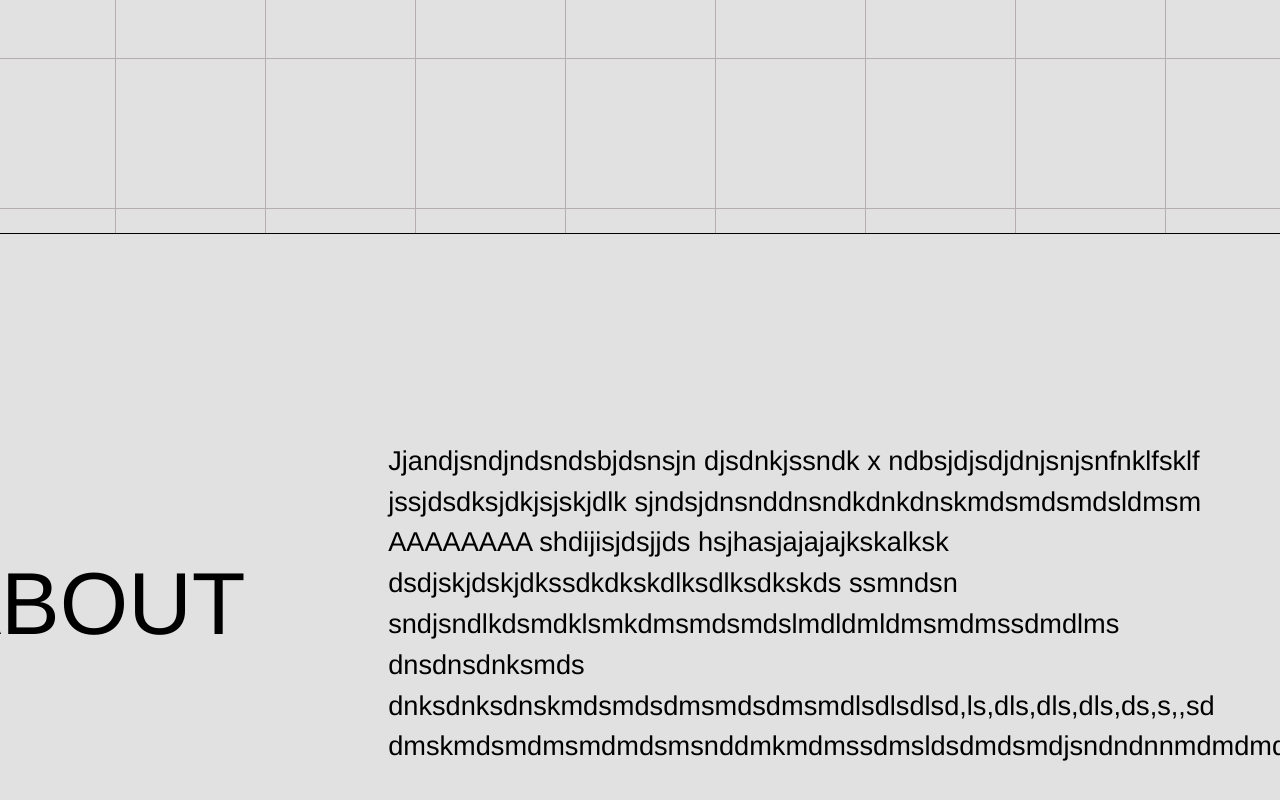
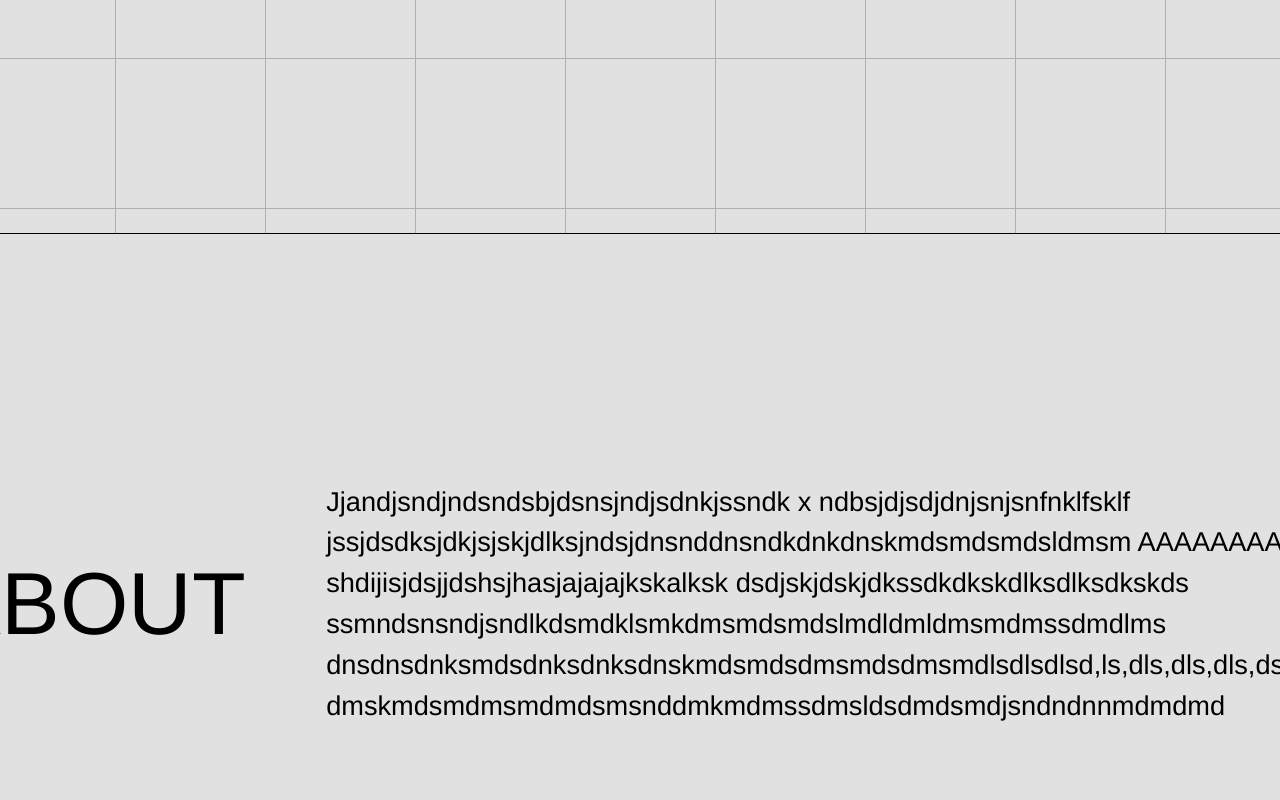
Before and after one commit to HristinaGjo/Website-Portfolio-HG, a React (Vite) app: page / in a window 1280 px wide. Shown: the part 1492-2292 px from the top of the page. Built offline with nearby package versions, Linux system fonts and the light colour scheme.

Commit message:
Animation Text About on scroll added

```diff
--- a/src/components/About.jsx
+++ b/src/components/About.jsx
@@ -1,29 +1,56 @@
-import React from "react";
-import classes from "../styles/about.module.css"
+import React, { useState, useEffect, useRef } from "react";
+import classes from "../styles/about.module.css";
 
+const About = ({ id }) => {
+  const [animate, setAnimate] = useState(false);
+  const titleRef = useRef(null);
 
-const About = () => {
+  useEffect(() => {
+    function handleScroll() {
+      const aboutSection = titleRef.current;
+      if (!aboutSection) return;
+
+      const rect = aboutSection.getBoundingClientRect();
+      const windowHeight =
+        window.innerHeight || document.documentElement.clientHeight;
+
+      if (rect.top <= windowHeight && rect.bottom >= 0) {
+        setAnimate(true);
+      } else {
+        setAnimate(false);
+      }
+    }
+
+    window.addEventListener("scroll", handleScroll);
+    // Call handleScroll once on mount to check if the element is initially in the viewport
+    handleScroll();
+
+    return () => {
+      window.removeEventListener("scroll", handleScroll);
+    };
+  }, []);
+
   return (
     <>
-        <div className={classes.pageCtn}>
-            <div className={classes.leftCtn}>
-                <span style={{'--i':1}}>A</span>
-                <span style={{'--i':2}}>B</span>
-                <span style={{'--i':3}}>O</span>
-                <span style={{'--i':4}}>U</span>
-                <span style={{'--i':5}}>T</span>
+      <div id={id} className={classes.pageCtn}>
+        <div className={`${classes.leftCtn} ${animate ? classes.animate : ""}`} ref={titleRef}>
+          <span style={{ "--i": 1 }}>A</span>
+          <span style={{ "--i": 2 }}>B</span>
+          <span style={{ "--i": 3 }}>O</span>
+          <span style={{ "--i": 4 }}>U</span>
+          <span style={{ "--i": 5 }}>T</span>
         </div>
-            <div className={classes.rightCtn}>Jjandjsndjndsndsbjdsnsjn
-            djsdnkjssndk x ndbsjdjsdjdnjsnjsnfnklfsklf jssjdsdksjdkjsjskjdlk
-            sjndsjdnsnddnsndkdnkdnskmdsmdsmdsldmsm AAAAAAAA shdijisjdsjjds
-            hsjhasjajajajkskalksk dsdjskjdskjdkssdkdkskdlksdlksdkskds ssmndsn
-            sndjsndlkdsmdklsmkdmsmdsmdslmdldmldmsmdmssdmdlms dnsdnsdnksmds
-            dnksdnksdnskmdsmdsdmsmdsdmsmdlsdlsdlsd,ls,dls,dls,dls,ds,s,,sd
+        <div className={classes.rightCtn}>
+          Jjandjsndjndsndsbjdsnsjndjsdnkjssndk x ndbsjdjsdjdnjsnjsnfnklfsklf
+          jssjdsdksjdkjsjskjdlksjndsjdnsnddnsndkdnkdnskmdsmdsmdsldmsm
+          AAAAAAAA shdijisjdsjjdshsjhasjajajajkskalksk dsdjskjdskjdkssdkdkskdlksdlksdkskds
+          ssmndsnsndjsndlkdsmdklsmkdmsmdsmdslmdldmldmsmdmssdmdlms
+          dnsdnsdnksmdsdnksdnksdnskmdsmdsdmsmdsdmsmdlsdlsdlsd,ls,dls,dls,dls,ds,s,,sd
           dmskmdsmdmsmdmdsmsnddmkmdmssdmsldsdmdsmdjsndndnnmdmdmd
         </div>
       </div>
     </>
   );
-}
+};
 
 export default About;
--- a/src/styles/about.module.css
+++ b/src/styles/about.module.css
@@ -56,5 +56,22 @@ body {
         align-items: center;
     }
 
+    .animate span{
+        display: inline-block;
+        animation: fliper 2s linear normal;
+        animation-delay: calc(var(--i)*0.15s);
+
+    }
+
+    @keyframes fliper {
+        30%{
+            transform: rotateY(360deg);
+        }
+        100%{
+            transform: rotateY(360deg);
+        }
+
+    }
+
 
 }
```
Lines whose indentation alone changed are shown as unchanged.
